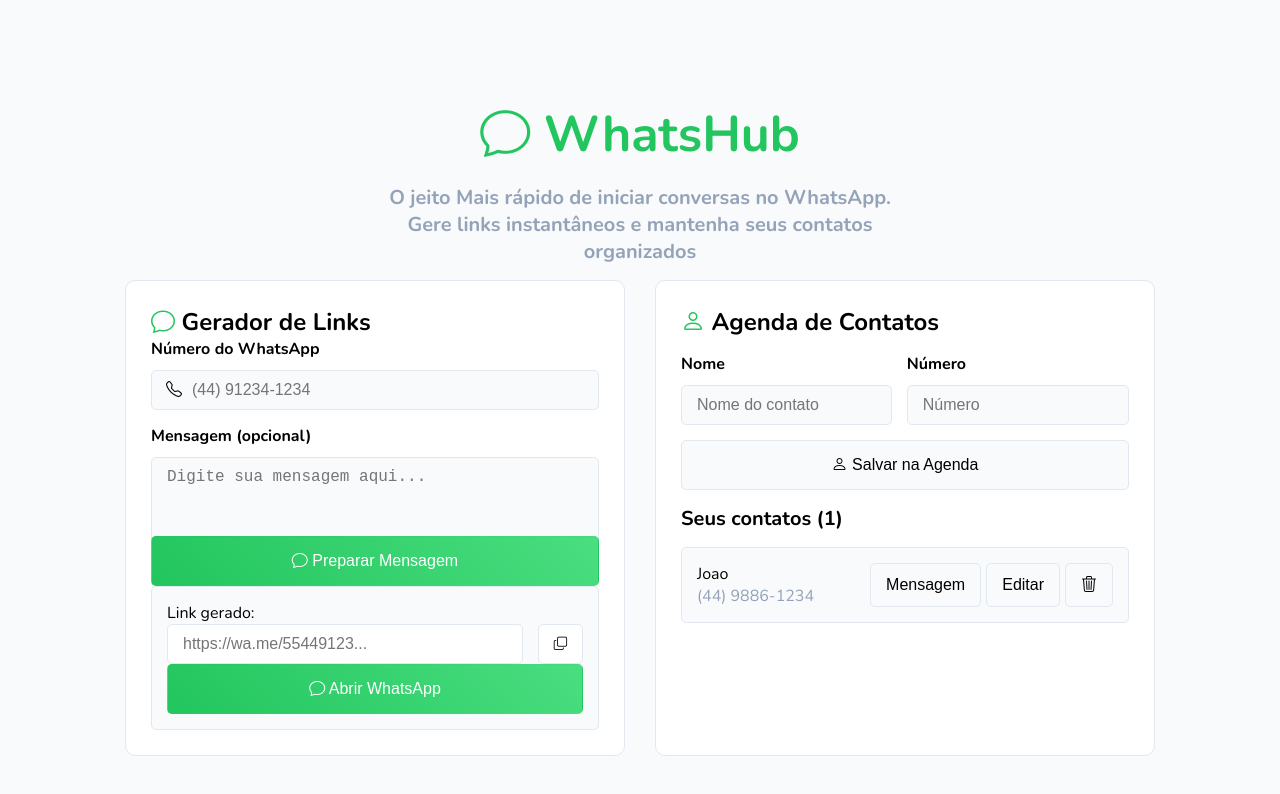
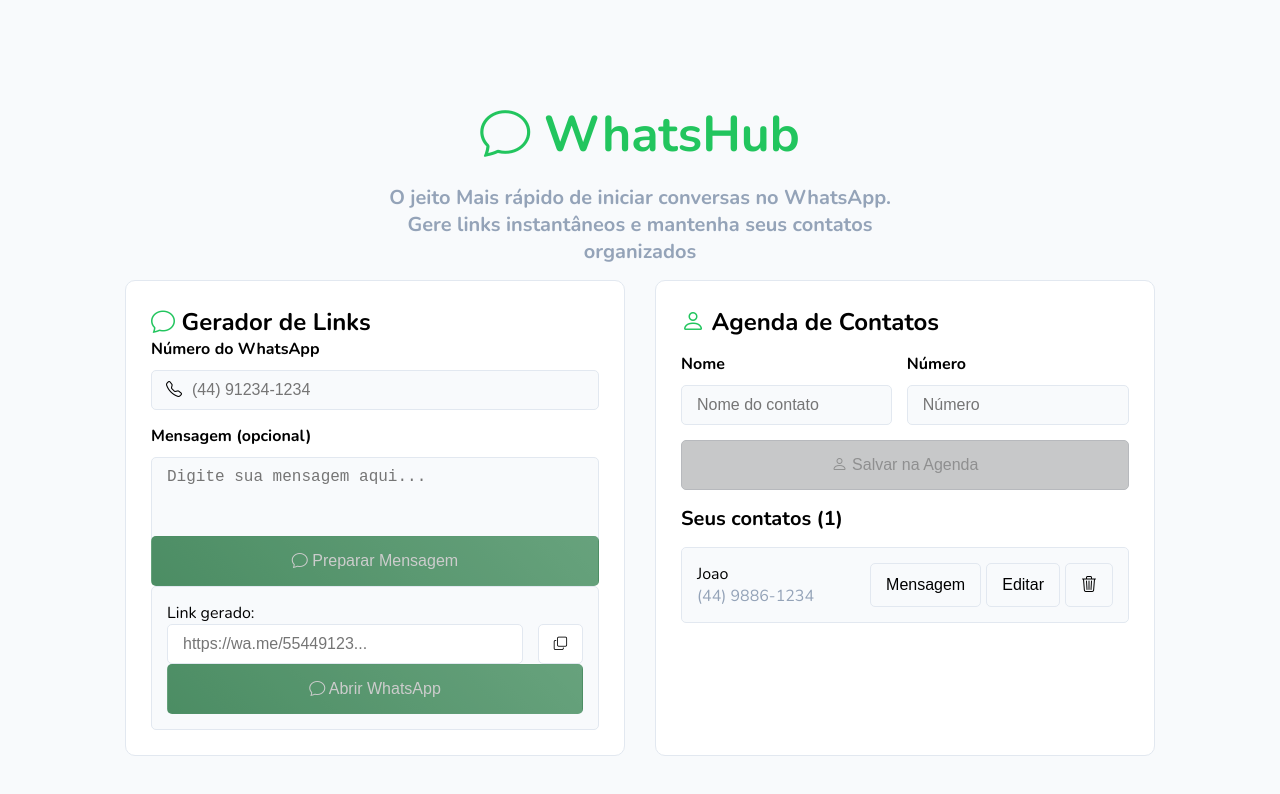
Before and after one commit to D4fto/whatsappDirect, a React (Vite) app: page / in a window 1280 px wide. Shown: the top 794 px of the page. Built offline with nearby package versions, Linux system fonts and the light colour scheme; no server answers.

Commit message:
Desativação de botões
-Estilização para quando os botões são desativados
-Adição de condições para destivar os botões de preparar mensagem, abrir whatsapp e salvar na agenda

```diff
--- a/src/components/ContactList.jsx
+++ b/src/components/ContactList.jsx
@@ -10,7 +10,7 @@
   function submitContact (e){
     e.preventDefault()
     let number = contactNumber.replace(/\D/g,'')
-    if (number.length===0 || contactName.length===0){
+    if (number.length < 10 || contactName.length===0){
       return
     }
     supabase.createContact(contactName, number)
@@ -53,7 +53,7 @@
             />
           </div>
         </div>
-        <button type="submit" className={styles.button}>
+        <button type="submit" className={styles.button} disabled={contactNumber.replace(/\D/g,'').length<10 || contactName.length===0}>
           <i class="bi bi-person"></i> Salvar na Agenda
         </button>
       </form>
--- a/src/components/LinkGenerator.jsx
+++ b/src/components/LinkGenerator.jsx
@@ -22,7 +22,7 @@
     let encodedMessage = encodeURIComponent(message)
 
     //se o numero de telefone estiver vazio, para a função
-    if (number.length === 0){
+    if (number.length < 10){
       return
     }
     if (encodedMessage.length === 0){
@@ -68,7 +68,7 @@
             onChange={e =>setMessage(e.target.value)}
           ></textarea>
         </div>
-        <button type="submit" className={styles.button}>
+        <button type="submit" className={styles.button} disabled={phoneNumber.replace(/\D/g, '').length<10}>
           <i className="bi bi-chat"></i> Preparar Mensagem
         </button>
       </form>
--- a/src/components/LinkGenerator.module.css
+++ b/src/components/LinkGenerator.module.css
@@ -33,6 +33,8 @@
   background-color: var(--primary);
   transition: background-color .5s, color .5s;
 }
+
+
 
 .linkContainer{
   background-color: var(--gray-100);
@@ -88,7 +90,7 @@
   background-color: var(--gray-200);
 }
 
-.button:hover{
+.button:hover:not(:disabled){
   border: 1px solid var(--primary);
   background-image: none;
   color: var(--text-color);
--- a/src/styles/global.css
+++ b/src/styles/global.css
@@ -71,7 +71,10 @@
 button{
     cursor: pointer;
 }
-
+button:disabled{
+    cursor: not-allowed;
+    filter: saturate(50%) brightness(80%);
+  }
 label{
     font-weight: bold;
 }
```
